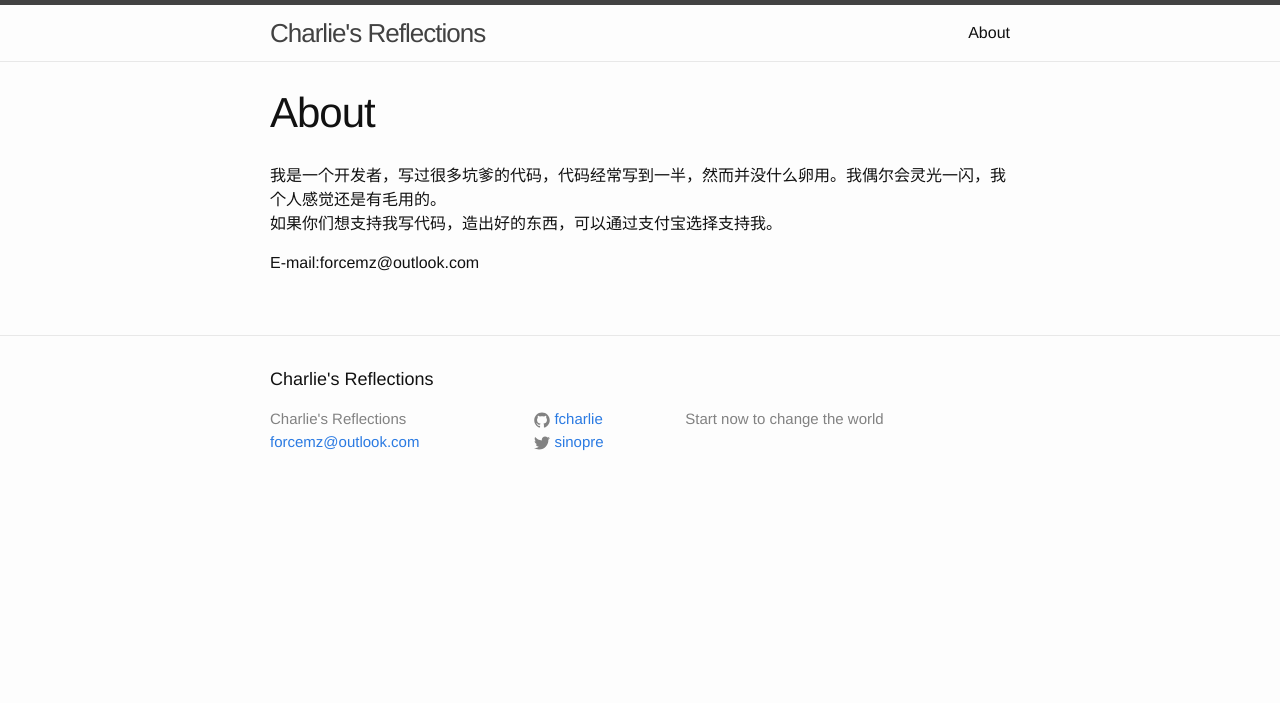
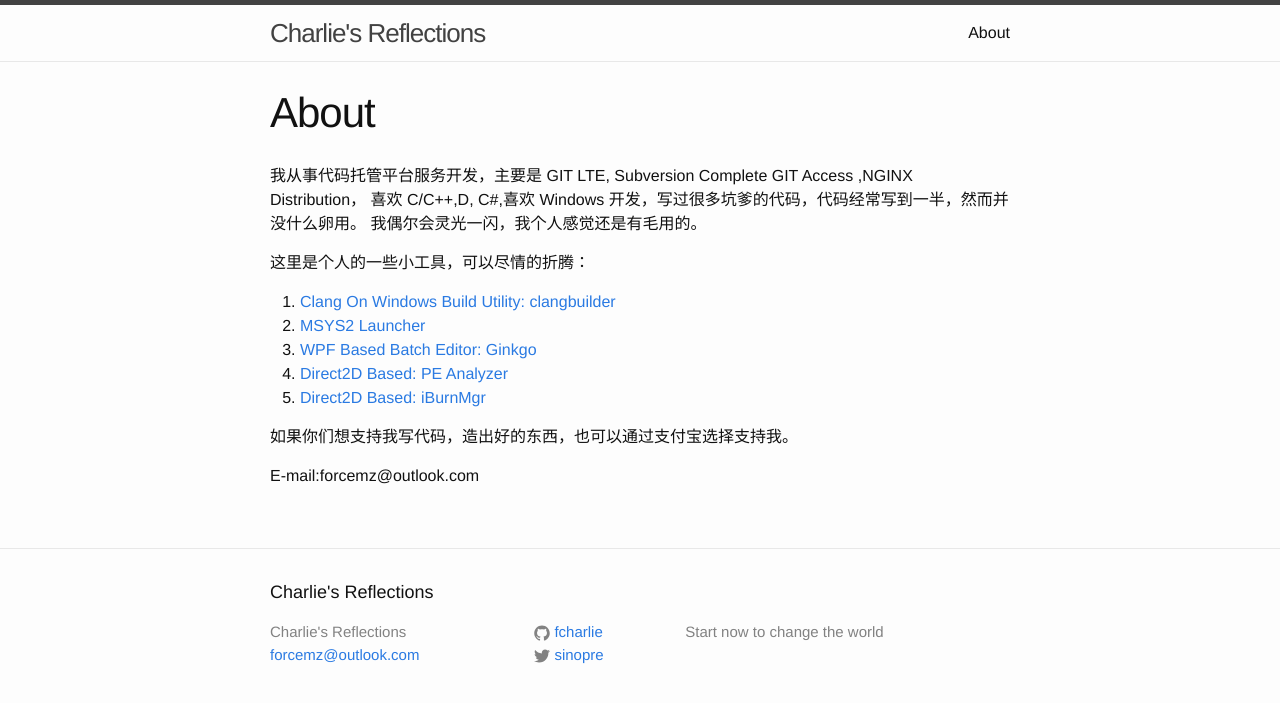
Before and after one commit to fcharlie/fcharlie.github.io, a Jekyll site: the page built from about.md, in a window 1280 px wide. Shown: the top 703 px of the page. Built offline with Jekyll 4.4.1, drawn with Linux system fonts in a browser that asks for light colours.

Commit message:
Update 'about'

```diff
--- a/about.md
+++ b/about.md
@@ -4,7 +4,17 @@ title: About
 permalink: /about/
 ---
 
-我是一个开发者，写过很多坑爹的代码，代码经常写到一半，然而并没什么卵用。我偶尔会灵光一闪，我个人感觉还是有毛用的。
-如果你们想支持我写代码，造出好的东西，可以通过支付宝选择支持我。
+我从事代码托管平台服务开发，主要是 GIT LTE, Subversion Complete GIT Access ,NGINX Distribution，
+喜欢 C/C++,D, C#,喜欢 Windows 开发，写过很多坑爹的代码，代码经常写到一半，然而并没什么卵用。
+我偶尔会灵光一闪，我个人感觉还是有毛用的。
+
+这里是个人的一些小工具，可以尽情的折腾：
+1. [Clang On Windows Build Utility: clangbuilder](https://github.com/fstudio/clangbuilder)
+2. [MSYS2 Launcher](https://github.com/fcharlie/msys2-launcher)
+3. [WPF Based Batch Editor: Ginkgo](https://github.com/fstudio/Ginkgo)
+4. [Direct2D Based: PE Analyzer](https://github.com/fcharlie/PEAnalyzer)
+5. [Direct2D Based: iBurnMgr](https://github.com/fcharlie/iBurnMgr)
+
+如果你们想支持我写代码，造出好的东西，也可以通过支付宝选择支持我。
 
 E-mail:forcemz@outlook.com
```
